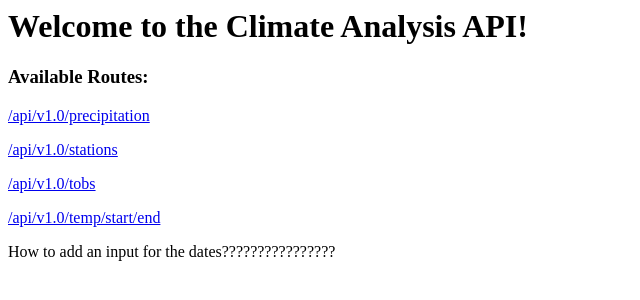
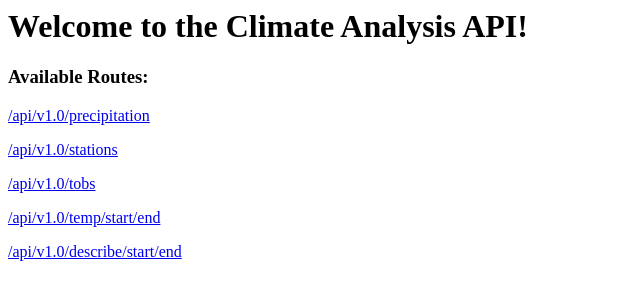
Before and after one commit to codestorms37/surfs_up, a Flask app: page / in a window 1280 px wide. Shown: the top 300 px of the page, without its empty margins (0-640 px from the left). Run offline with Flask 2, Linux system fonts and the light colour scheme.

Commit message:
Additional feature describe completed

```diff
--- a/app.py
+++ b/app.py
@@ -11,8 +11,6 @@ from sqlalchemy.orm import Session
 from sqlalchemy import create_engine, func
 
 from flask import Flask, jsonify, render_template
-
-# The conection shouldn´t be inside the functions in order to open and close as soon as possible??????????????????
 
 # setup database
 # The create_engine() function allows us to access and query our SQLite database file.
@@ -62,35 +60,39 @@ This indicates that we are not using any other file to run this code.
 # 9.5.2 Create the Welcome Route
 
 @app.route("/")
-
 def welcome():
     return render_template('welcome.html')
 
 # 9.5.3 Precipitation Route
 
 @app.route("/api/v1.0/precipitation")
-
 def precipitation():
 
     session = Session(engine)
 
     prev_year = dt.date(2017, 8, 23) - dt.timedelta(days=365)
+
     precipitation = session.query(Measurement.date, Measurement.prcp).\
         filter(Measurement.date >= prev_year).all()
-    precip = {date: prcp for date, prcp in precipitation} # I dont understand this ??????????????
+    # print(precipitation)
+    precip = {date: prcp for date, prcp in precipitation}
+    # print(precip)
+    session.close()
     return jsonify(precip)
 
 # 9.5.4 Stations Route
 
 @app.route("/api/v1.0/stations")
-
 def stations():
 
     session = Session(engine)
 
     results = session.query(Station.station).all()
     stations = list(np.ravel(results)) # What is ravel??????????????????
-    return jsonify(stations=stations) # stations=stations ?????????????????????????????
+    session.close()
+
+    # print(stations)
+    return jsonify(stations) # stations=stations ?????????????????????????????
 
 
 # 9.5.5 Monthly Temperature Route
@@ -110,7 +112,7 @@ def temp_monthly():
     #print(results)
 
     temps = list(np.ravel(results))
-
+    session.close()
     return jsonify(temps=temps)
 
 
@@ -129,6 +131,7 @@ def stats(start=None, end=None):
         results = session.query(*sel).\
             filter(Measurement.date >= start).all()
         temps = list(np.ravel(results))
+        session.close()
         return jsonify(temps)
 
     results = session.query(*sel).\
@@ -136,5 +139,64 @@ def stats(start=None, end=None):
         filter(Measurement.date <= end).all()
 
     temps = list(np.ravel(results))
+    session.close()
+    return jsonify(temps)
 
-    return jsonify(temps)
+
+
+@app.route("/api/v1.0/describe/<start>")
+@app.route("/api/v1.0/describe/<start>/<end>")
+def temp_resume(start=None, end=None):
+
+    sel_temp = [Measurement.date, Measurement.tobs]
+    sel_precp = [Measurement.date, Measurement.prcp]
+
+    # Obtain filtered temp results
+    if not end:
+
+        session = Session(engine)
+        results_temp = session.query(*sel_temp).\
+            filter(Measurement.date >= start).all()
+        session.close()
+
+        session = Session(engine)
+        results_precp = session.query(*sel_precp).\
+            filter(Measurement.date >= start).all()
+        session.close()
+
+        myTitle = f"<h1>Results from {start}</h1>"
+
+    else:
+
+        session = Session(engine)
+        results_temp = session.query(*sel_temp).\
+            filter(Measurement.date >= start).\
+            filter(Measurement.date <= end).all()
+        session.close()
+
+        session = Session(engine)
+        results_precp = session.query(*sel_precp).\
+            filter(Measurement.date >= start).\
+            filter(Measurement.date <= end).all()
+        session.close()
+
+        myTitle = f"<h1>Results from {start} to {end}</h1>"
+
+    # Create list
+    list_temps = [(date, temp) for date, temp in results_temp]
+    list_precp = [(date, precp) for date, precp in results_precp]
+
+    # Create data frame
+    myTempHeader = "<h2>Temperature</h2>"
+    df_temp = pd.DataFrame(list_temps, columns=['date','Temps'])
+    df_temp_html = df_temp.describe().to_html()
+
+    myPrecpHeader = "<h2>Precipitation</h2>"
+    df_precp = pd.DataFrame(list_precp, columns=['date','Precp'])
+    df_precp_html = df_precp.describe().to_html()
+
+    return (f"{myTitle} <br> {myTempHeader} {df_temp_html} <br> {myPrecpHeader} {df_precp_html}")
+    # return jsonify(temps)
+
+if __name__ == '__main__':
+    app.run()
--- a/templates/welcome.html
+++ b/templates/welcome.html
@@ -11,4 +11,5 @@
 <p></p>
 <a href="/api/v1.0/temp/start/end">/api/v1.0/temp/start/end</a>
 <p></p>
-<p>How to add an input for the dates????????????????</p>
+<a href="/api/v1.0/describe/start/end">/api/v1.0/describe/start/end</a>
+<p></p>
```
Also changed, not shown: README.md, Resources/Api_Index.png (added), Resources/Oahu_Hawai.png (added), Resources/Results_from.png (added), Resources/Results_from_to.png (added), 1 other file.
